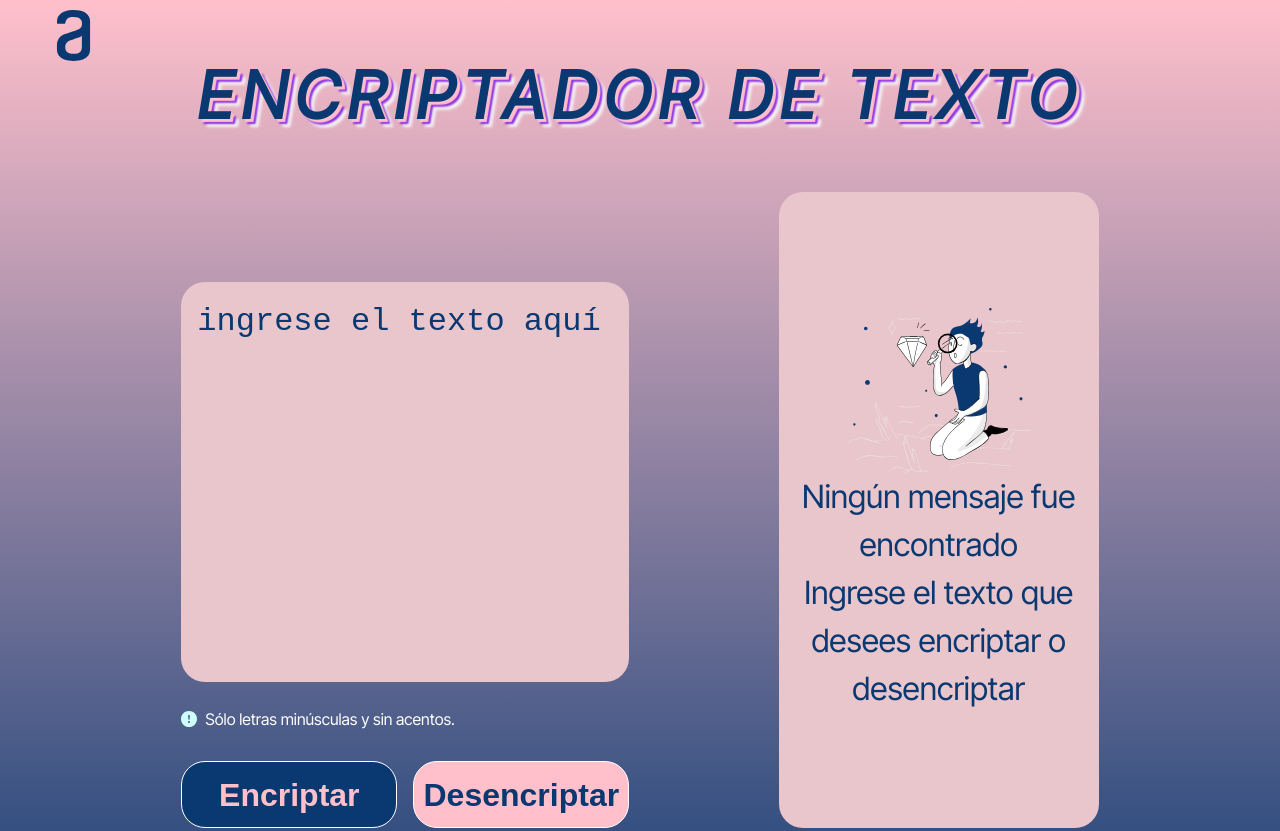
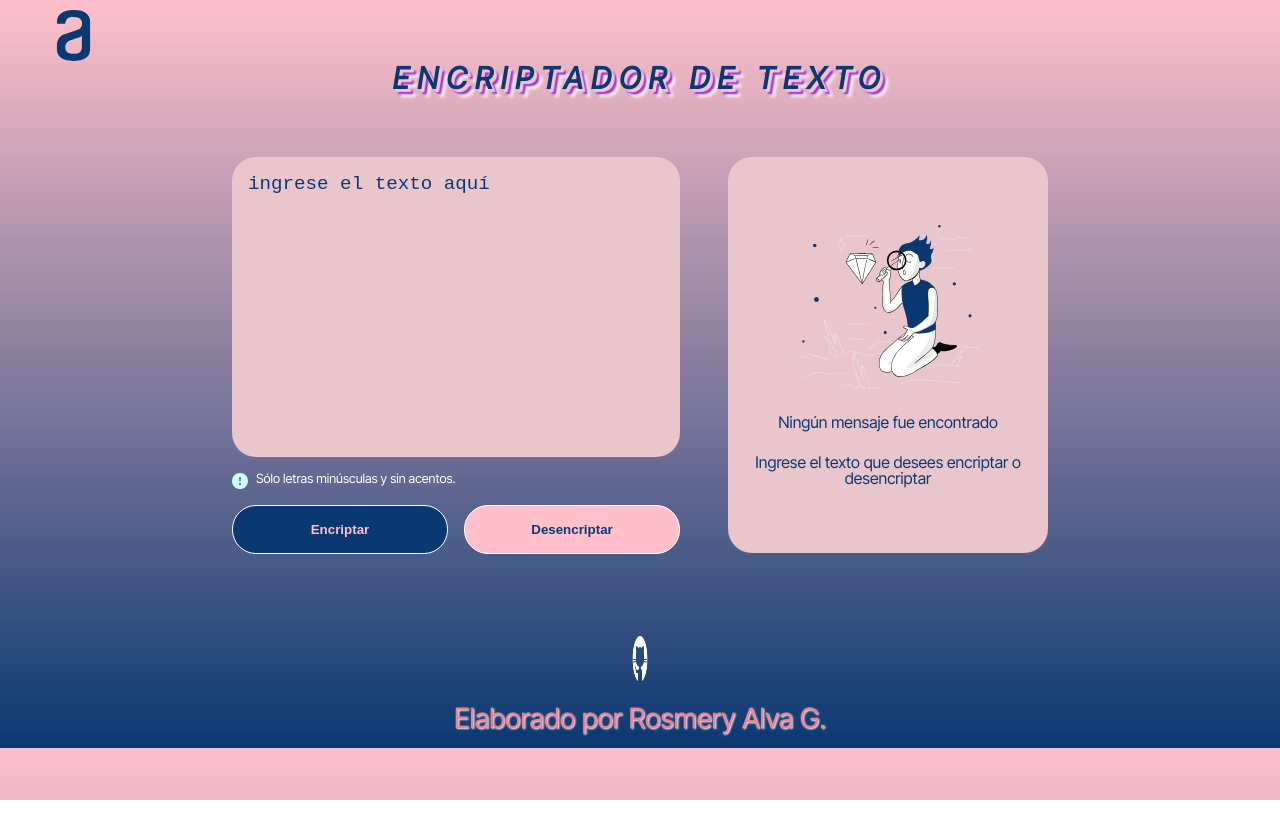
Before and after one commit to Rosalvadev/Encriptador-de-texto-Alura-Oracle, a plain HTML site: page index.html in a window 1280 px wide. Shown: the top 831 px of the page. After the commit the page ends 800 px from the top, so only its background shows below. Drawn offline with Linux system fonts and the light colour scheme.

Commit message:
cambio botones 2

```diff
--- a/index.html
+++ b/index.html
@@ -27,15 +27,15 @@
                 <h6 class="minusculas">Sólo letras minúsculas y sin acentos.</h6>
             </div>
             <div class="botones">
-                <button class="btn-encriptar" onclick="btnEncriptar(); ocultarImage();">Encriptar</button>
-                <button class="btn-desencriptar" onclick="btnDesencriptar()">Desencriptar</button>
+                <button class="btn-encriptar boton" onclick="btnEncriptar(); ocultarImage();">Encriptar</button>
+                <button class="btn-desencriptar boton" onclick="btnDesencriptar()">Desencriptar</button>
             </div>
         </section>
         <section class="mensaje-box">
             <div class="mensaje-encriptado no-mostrar">
                 <textarea class="mensaje" readonly></textarea>
                 <div class="contenedor-copiar">
-                    <button class="btn-copiar" id="btncopiar">Copiar</button>
+                    <button class="btn-copiar boton" id="btncopiar">Copiar</button>
                 </div>
             </div>
             <div class="mensaje-no-encontrado">
--- a/script.js
+++ b/script.js
@@ -40,9 +40,8 @@ function btnDesencriptar(){
     textArea.value ="";
 }
 
-
 function desencriptar(stringDesencriptada){
-    let matrizCodigo = [["e","enter"],["i","imes"],["a","ai"],["o","ober"],["u","ufat"]]
+    let matrizCodigo = [["enter","e"],["imes","i"],["ai","a"],["ober","o"],["ufat","u"]]
     stringDesencriptada = stringDesencriptada.toLowerCase()
 
     for(let i=0; i< matrizCodigo.length;i++){
@@ -52,14 +51,11 @@ function desencriptar(stringDesencriptada){
     }
     return stringDesencriptada
 }
+
 const btncopiar = document.getElementById("btncopiar")
 
-function btnCopiar(){
-    console.log("aleluya")
-   mensaje.Selected();
-   navigator.clipboard.writeText(mensaje.value)
-   mensaje.value="";
-   alert("Texto Copiado")
+const btnCopiar = () => {
+    navigator.clipboard.writeText(mensaje.value)
 }
 
-btncopiar.addEventListener("click", btncopiar)
+btncopiar.addEventListener("click", btnCopiar)
--- a/style.css
+++ b/style.css
@@ -1,7 +1,6 @@
 *{
     font-weight: 400;
-    font-size: 32px;
-    line-height: 150%;
+    /*line-height: 150%;*/
     box-sizing: border-box;
 }
 
@@ -14,7 +13,7 @@
 .encabezado-titulo{
     text-align: center;
     font-weight: bold;
-    font-size: 65px;
+    font-size: 30px;
     font-style: oblique;
     color:#0a3871;
     text-shadow: 3px 3px 1px pink,5px 5px 2px blueviolet,8px 8px 3px whitesmoke;
@@ -29,10 +28,14 @@ body{
 main{
     display: flex;
     padding: 5% 2rem;
-    justify-content: space-evenly;
+    gap:3rem;
+    justify-content: center;
 }
 
 .contenedor1{
+    display:flex;
+    flex-direction: column;
+    gap: 1rem;
     max-width: 35vw;
     width: 100%;
 
@@ -41,14 +44,14 @@ main{
 .text-area{
     border:none;
     color:#0a3871;
-    margin-top: 90px;
     text-transform: lowercase;
     background: #e9c6cc;
     width: 100%;
     resize: none;
     border-radius: 24px;
-    padding: 1rem;
-    min-height: 50vh;
+    padding:1rem;
+    font-size: 1.2rem;
+    height: 300px;
 }
 ::placeholder{color:#0a3871;}
 .text-area:focus{
@@ -61,7 +64,7 @@ main{
 }
 
 .informacion h6{
-    font-size: 1rem;
+    font-size: 0.8rem;
     color:#ffffff;
 
 }
@@ -79,6 +82,7 @@ main{
     padding: 20px;
     max-width: 25vw;
     width: 100%;
+    height: 396px;
 }
 
 .mensaje-encriptado{
@@ -105,9 +109,11 @@ main{
     align-items: center;
     text-align: center;
     height: 100%;
+    gap:1.5rem;
 }
 
 .mensaje-no-encontrado img{
+
     max-width: 65%;
 }
 
@@ -117,7 +123,6 @@ main{
 }
 .botones{
     display: flex;
-    margin-top:18px;
     gap: 1rem;
     width: 100%;
 }
@@ -128,7 +133,7 @@ main{
     border-radius:24px;
     color:#ffc0cb;
     cursor:pointer;
-    height: 67px;
+    /*padding: 1rem 2rem;*/
     width: 50%;
     font-weight: bolder;
 }
@@ -140,7 +145,6 @@ main{
     border-radius:24px;
     color:#0a3871;
     cursor:pointer;
-    height: 67px;
     width: 50%;
     font-weight: bolder;
 }
@@ -151,7 +155,6 @@ main{
     border-radius: 24px;
     color:#ffc0cb;
     cursor:pointer;
-    height: 67px;
     width: 100%;
     font-weight: bolder;
 }
@@ -168,5 +171,23 @@ footer{
     justify-content: center;
     text-align: center;
     font-size: 28px;
-    gap: 12px;
+    gap: 3rem;
 }
+
+/*botones*/
+.boton{
+    padding: 1rem;
+}
+ .redes li{
+    display: flex;
+    flex-direction: column;
+    gap:1rem;
+ }
+ .redes li img{
+animation: 2s girar infinite;
+}
+
+@keyframes girar {
+    0%{transform: rotateY(0deg);}
+    100%{transform: rotateY(360deg);}
+}
```
